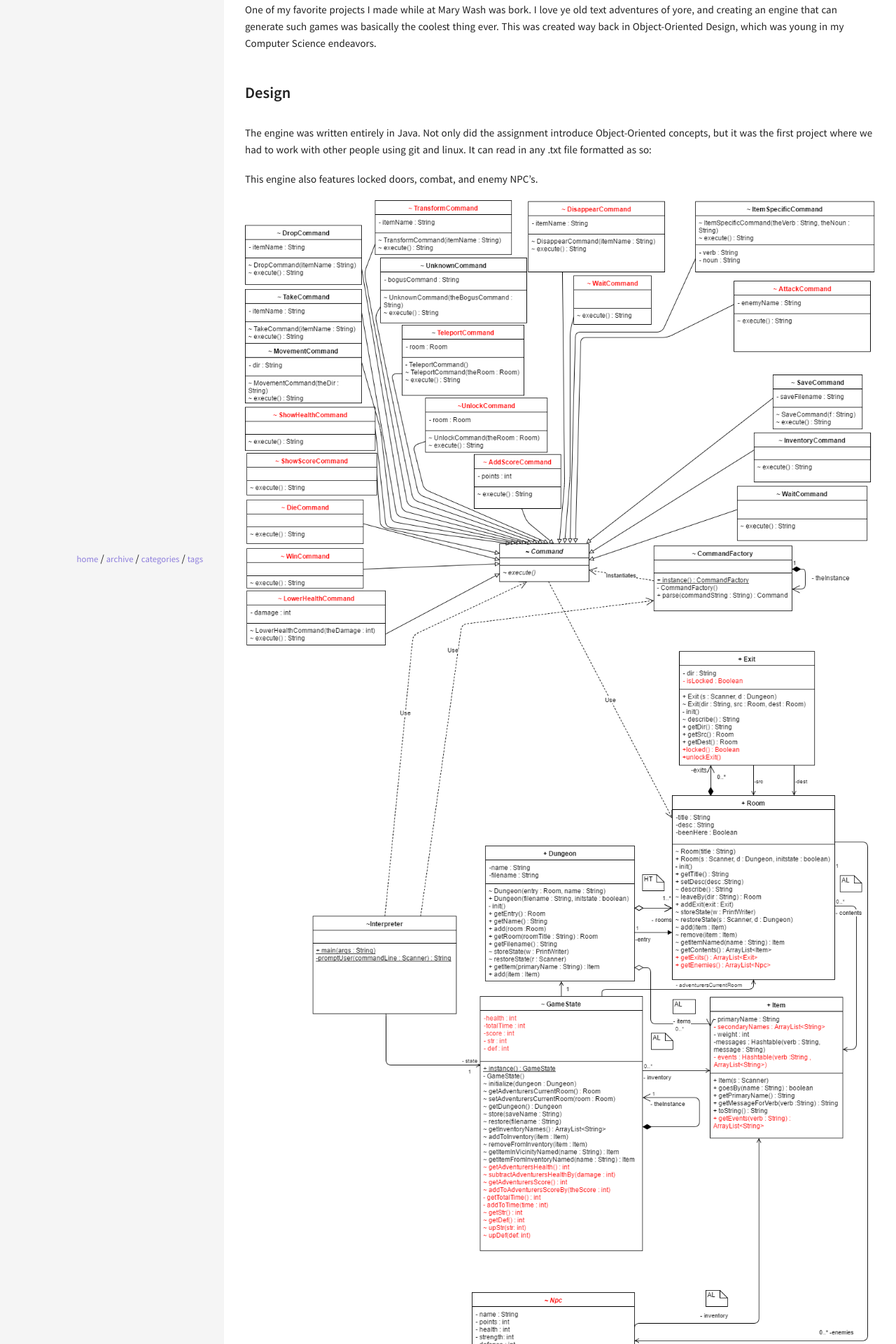
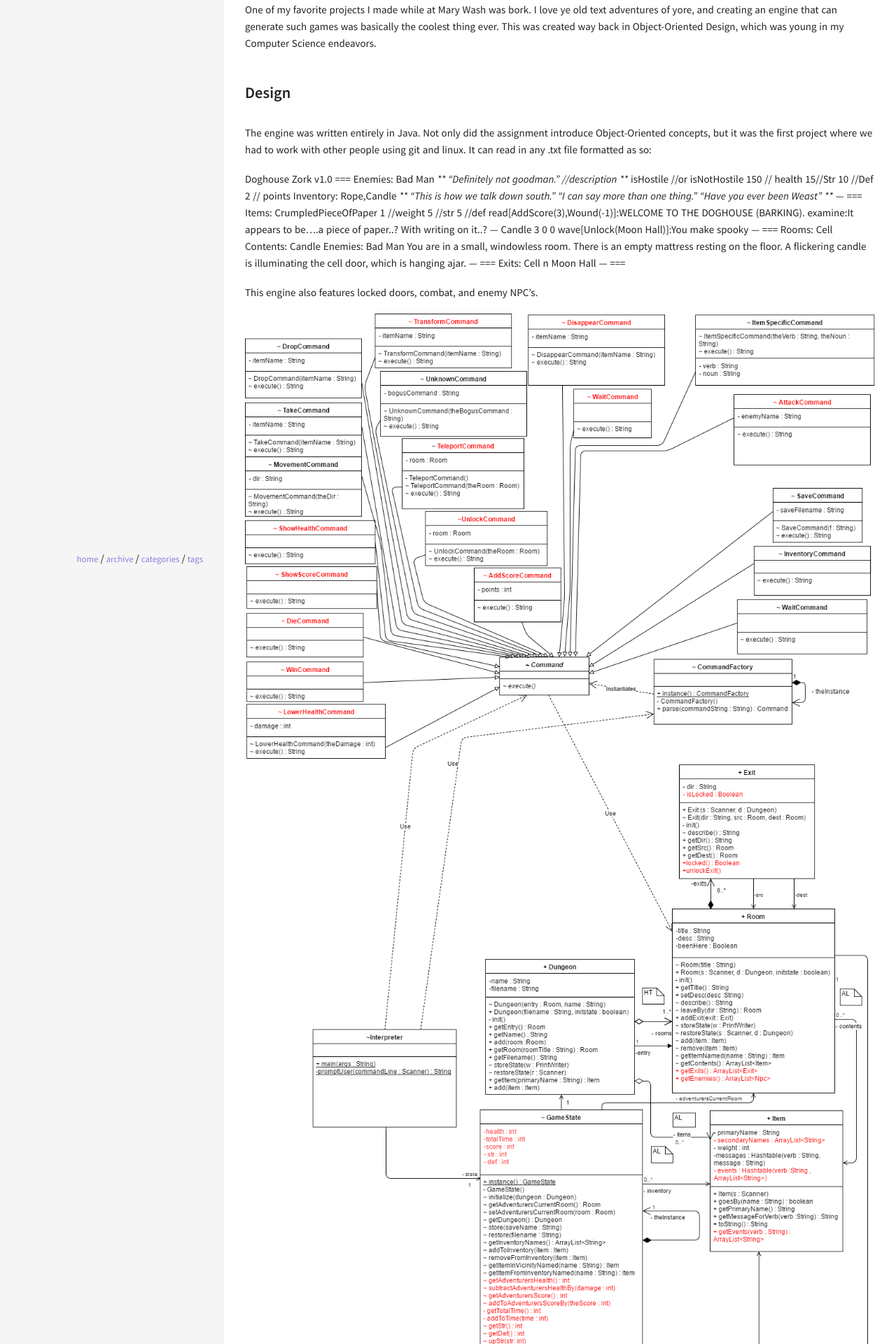
Before and after one commit to acarlyle/acarlyle.github.io, a Jekyll site: the page built from _posts/2017-04-27-enter-bork.md, in a window 1280 px wide. Shown: the part 929-2849 px from the top of the page at 70% size. Built offline with Jekyll 4.4.1, drawn with Linux system fonts in a browser that asks for light colours.

Commit message:
Updated 2017-04-27-enter-bork.md

```diff
--- a/_posts/2017-04-27-enter-bork.md
+++ b/_posts/2017-04-27-enter-bork.md
@@ -17,7 +17,56 @@ One of my favorite projects I made while at Mary Wash was bork.  I love ye old t
 
 The engine was written entirely in Java.  Not only did the assignment introduce Object-Oriented concepts, but it was the first project where we had to work with other people using git and linux.  It can read in any .txt file formatted as so:
 
-
+Doghouse
+Zork v1.0
+===
+Enemies:
+Bad Man
+***
+“Definitely not goodman.” //description
+***
+isHostile //or isNotHostile
+150 // health
+15//Str
+10 //Def
+2 // points
+Inventory: Rope,Candle
+***
+“This is how we talk down south.”
+“I can say more than one thing.”
+"Have you ever been Weast"
+***
+---
+===
+Items:
+CrumpledPieceOfPaper
+1 //weight
+5 //str
+5 //def
+read[AddScore(3),Wound(-1)]:WELCOME TO THE DOGHOUSE (BARKING).
+examine:It appears to be....a piece of paper..?  With writing on it..?
+---
+Candle
+3
+0
+0
+wave[Unlock(Moon Hall)]:You make spooky
+---
+===
+Rooms:
+Cell
+Contents: Candle
+Enemies: Bad Man
+You are in a small, windowless room.  There is an empty mattress resting on the floor. A
+flickering candle is illuminating the cell door, which is hanging ajar.
+---
+===
+Exits:
+Cell
+n
+Moon Hall
+---
+===
 
 This engine also features locked doors, combat, and enemy NPC's.
 
```
